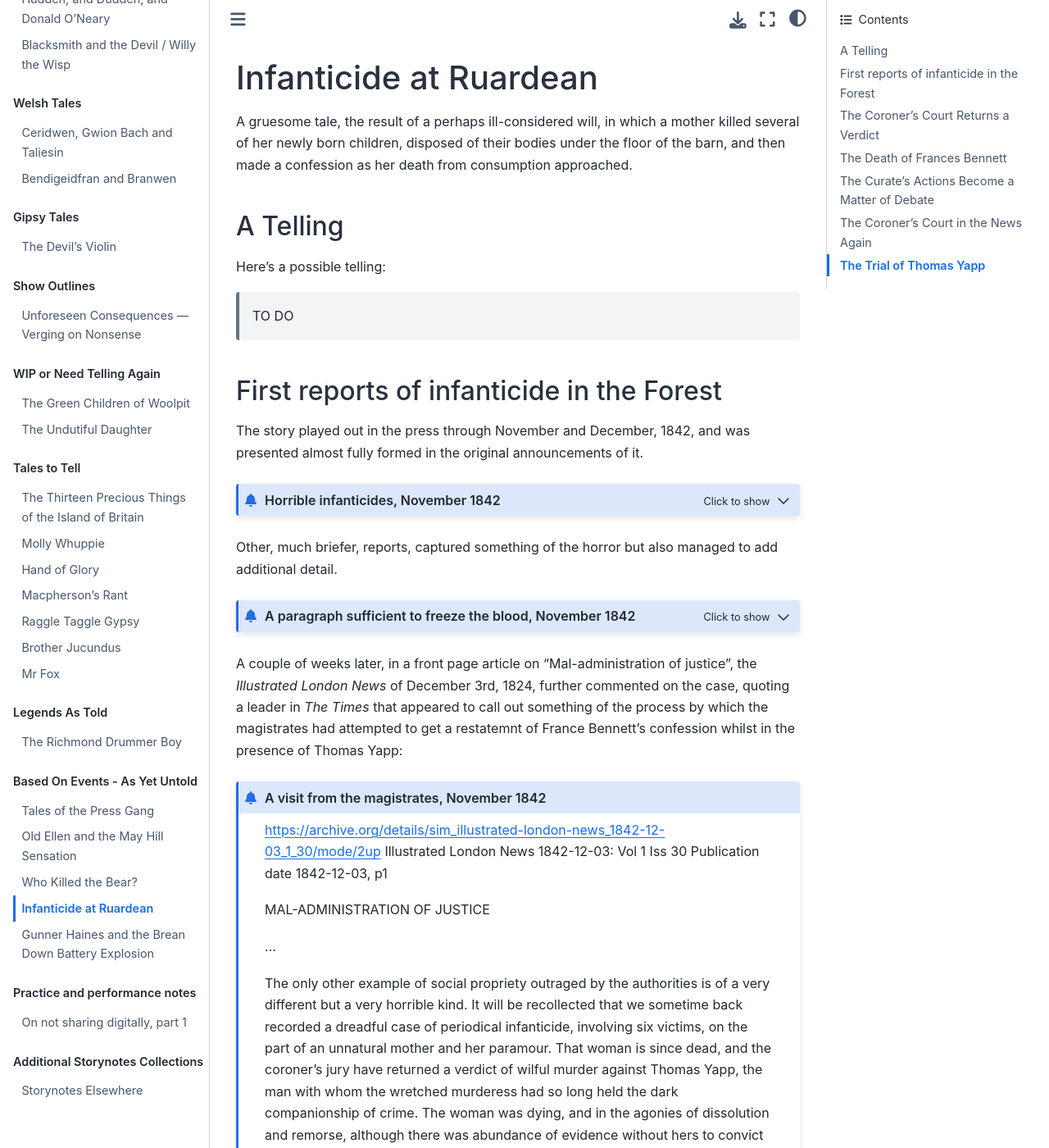
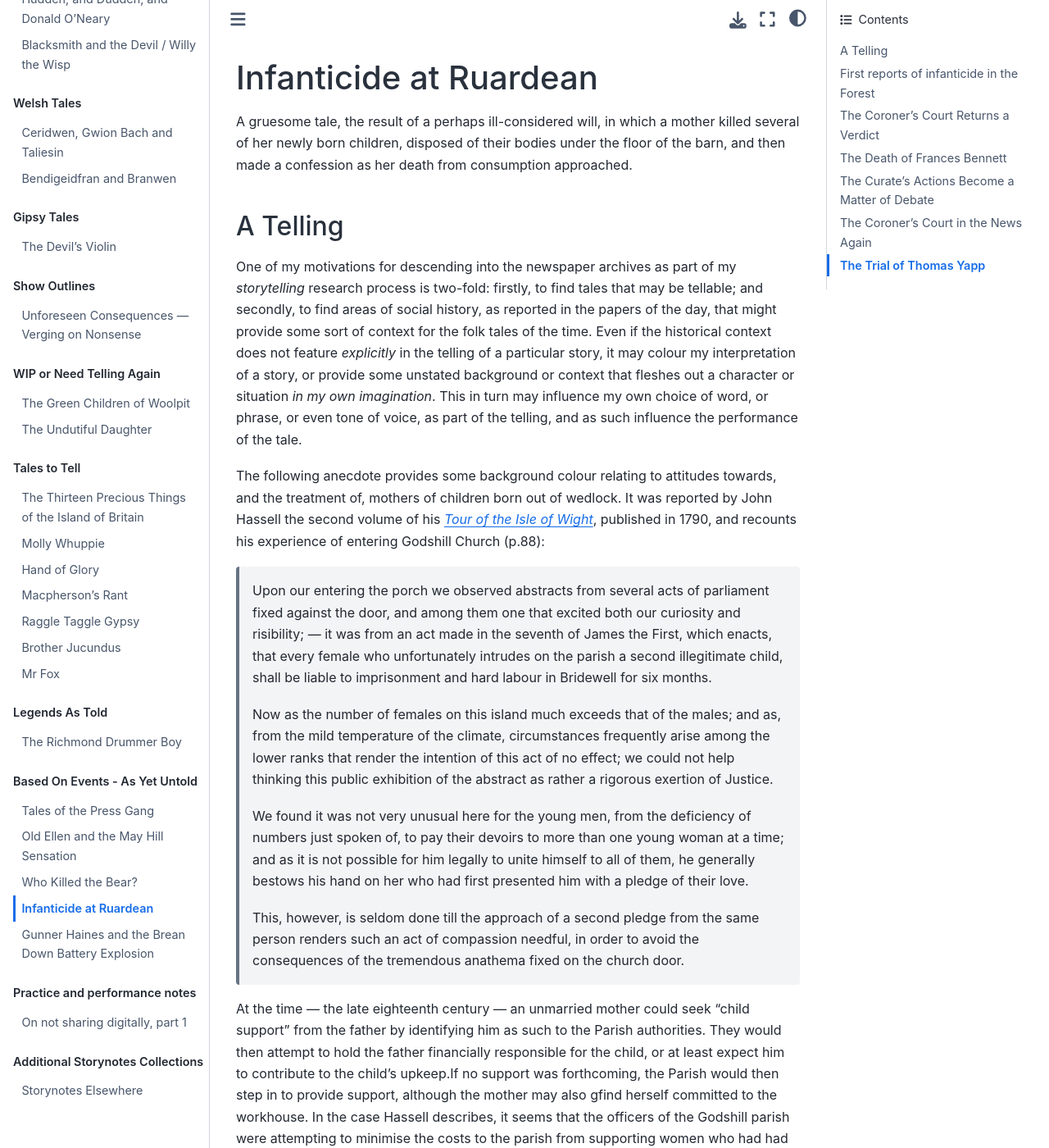
Before and after one commit to psychemedia/storytelling-notes, a Jupyter Book: the page built from ross-ruardean-murder.md, in a window 1280 px wide and 1400 px high. Shown: the whole window at 82% size. Built offline with Jupyter Book 1.0.4 settings and Sphinx 7.4.7 and the Sphinx Book theme 1.1.4, drawn with Linux system fonts in a browser that asks for light colours; some of the changed text lies outside the part shown.

Commit message:
Update ross-ruardean-murder.md

````diff
--- a/ross-ruardean-murder.md
+++ b/ross-ruardean-murder.md
@@ -4,13 +4,38 @@ A gruesome tale, the result of a perhaps ill-considered will, in which a mother
 
 ## A Telling
 
-Here's a possible telling:
+One of my motivations for descending into the newspaper archives as part of my *storytelling* research process is two-fold: firstly, to find tales that may be tellable; and secondly, to find areas of social history, as reported in the papers of the day, that might provide some sort of context for the folk tales of the time. Even if the historical context does not feature *explicitly* in the telling of a particular story, it may colour my interpretation of a story, or provide some unstated background or context that fleshes out a character or situation *in my own imagination*. This in turn may influence my own choice of word, or phrase, or even tone of voice, as part of the telling, and as such influence the performance of the tale.
+
+The following anecdote provides some background colour relating to attitudes towards, and the treatment of, mothers of children born out of wedlock. It was reported by John Hassell the second volume of his [*Tour of the Isle of Wight*](https://www.google.co.uk/books/edition/Tour_of_the_Isle_of_Wight/SYUuAAAAMAAJ?hl=en&gbpv=0), published in 1790, and recounts his experience of entering Godshill Church (p.88):
+
+> Upon our entering the porch we observed abstracts from several acts of parliament fixed against the door, and among them one that excited both our curiosity and risibility; — it was from an act made in the seventh of James the First, which enacts, that every female who unfortunately intrudes on the parish a second illegitimate child, shall be liable to imprisonment and hard labour in Bridewell for six months.
+>
+> Now as the number of females on this island much exceeds that of the males; and as, from the mild temperature of the climate, circumstances frequently arise among the lower ranks that render the intention of this act of no effect; we could not help thinking this public exhibition of the abstract as rather a rigorous exertion of Justice.
+>
+> We found it was not very unusual here for the young men, from the deficiency of numbers just spoken of, to pay their devoirs to more than one young woman at a time; and as it is not possible for him legally to unite himself to all of them, he generally bestows his hand on her who had first presented him with a pledge of their love.
+>
+> This, however, is seldom done till the approach of a second pledge from the same person renders such an act of compassion needful, in order to avoid the consequences of the tremendous anathema fixed on the church door.
+
+At the time — the late eighteenth century — an unmarried mother could seek "child support" from  the father by identifying him as such to the Parish authorities. They would then attempt to hold the father financially responsible for the child, or at least expect him to contribute to the child's upkeep.If no support was forthcoming, the Parish would then step in to provide support, although the mother may also gfind herself committed to the workhouse. In the case Hassell describes, it seems that the officers of the Godshill parish were attempting to minimise the costs to the parish from supporting women who had had multiple children out of wedlock to different fathers by committing them to a Bridewell — which is to say, a house of correction, or a prison — rather than a workhouse.
+
+But things were to change. The new Poor Law of 1834 made single mothers responsible for the upkeep of their illegitimate children: charges could no longer be made against the unnmarried father for "child support", as had traditionally been the case, and the parish would neither pursue the father for such monies, nor provide support to the mother or child: if a single woman could not support herself and her child, she would have to go to the workhouse.
+
+Opponents of the Bill claimed that such a change in the law would lead to an increase in the concealment of births, neonaticide (the murder of a child during the first day of life following birth) and infanticide: some proportion of mothers unable to look after their illegitimate offspring would now no doubt feel forced into taking this drastic course of action.
+
+```{seealso}
+Cody, Lisa Forman, The politics of illegitimacy in an age of reform: Women, reproduction, and political economy in England's new Poor Law of 1834. *Journal of Women's History* 11.4 (2000): 131-156. *(PDF via Google Scholar)*
+
+Higginbotham, Ann R. "Sin of the Age": Infanticide and Illegitimacy in Victorian London. *Victorian Studies*, Vol. 32, No. 3 (Spring, 1989), pp. 319-33, https://www.jstor.org/stable/3828495
+
+```
+
+This provides some sort of context for the following tale which I came to following a search of news articles relating to the Forest of Dean prompted by Emma's Uncle Tim's allusions to tales of "babby pits" in the Forest, but which he avoided discussing further on the basis that the families still lived in the area. I don't know if this is the tale he was alluding too, but it is a tale that I think is tellable.
 
 > TO DO
 
 ## First reports of infanticide in the Forest
 
-The story played out in the press through November and December, 1842, and was presented almost fully formed in the original announcements of it.
+The facts of the original matter appeared in the local, regional and national press through November and December, 1842. The story was presented almost fully formed in the original announcements of it.
 
 ```{admonition} Horrible infanticides, November 1842
 :class: dropdown
````
